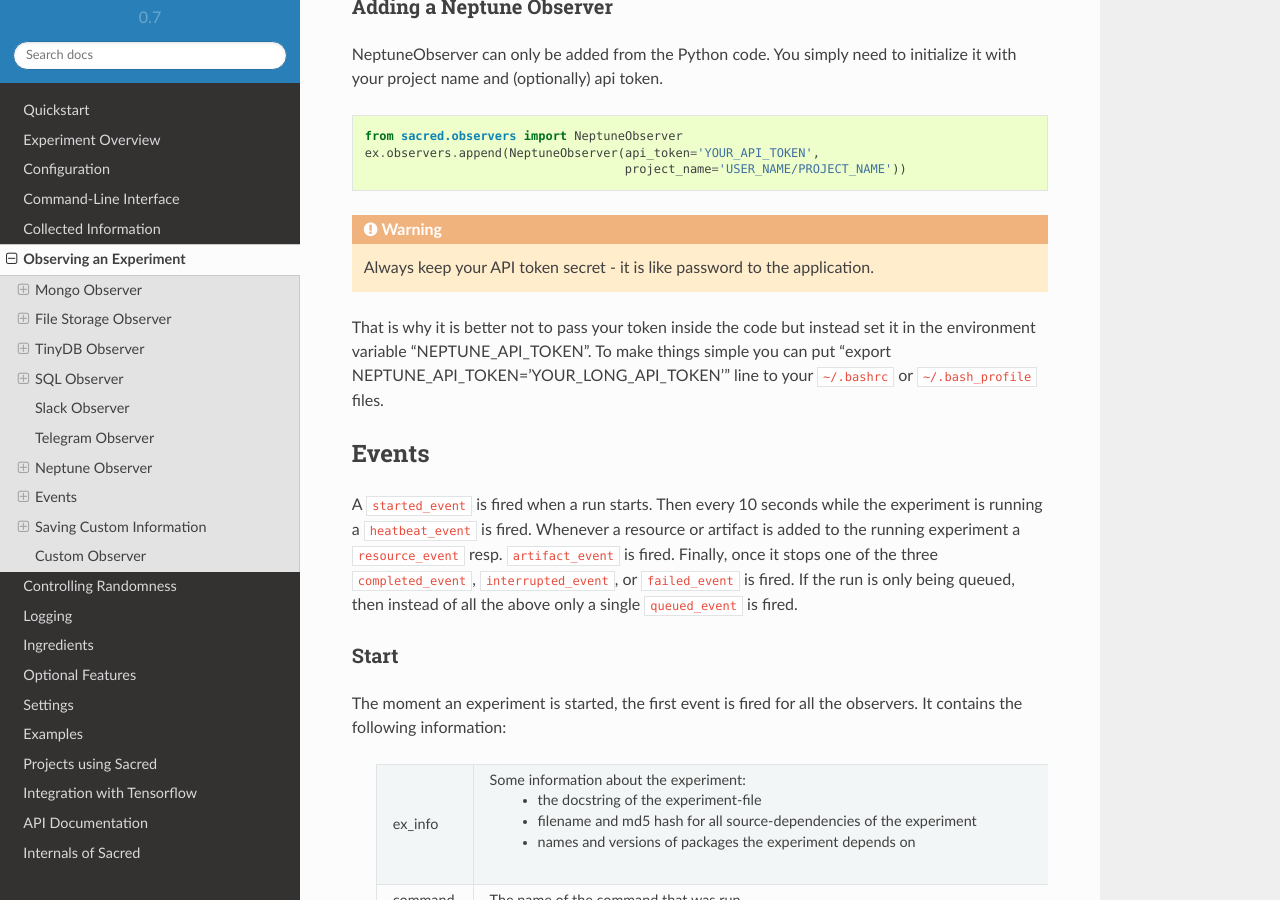
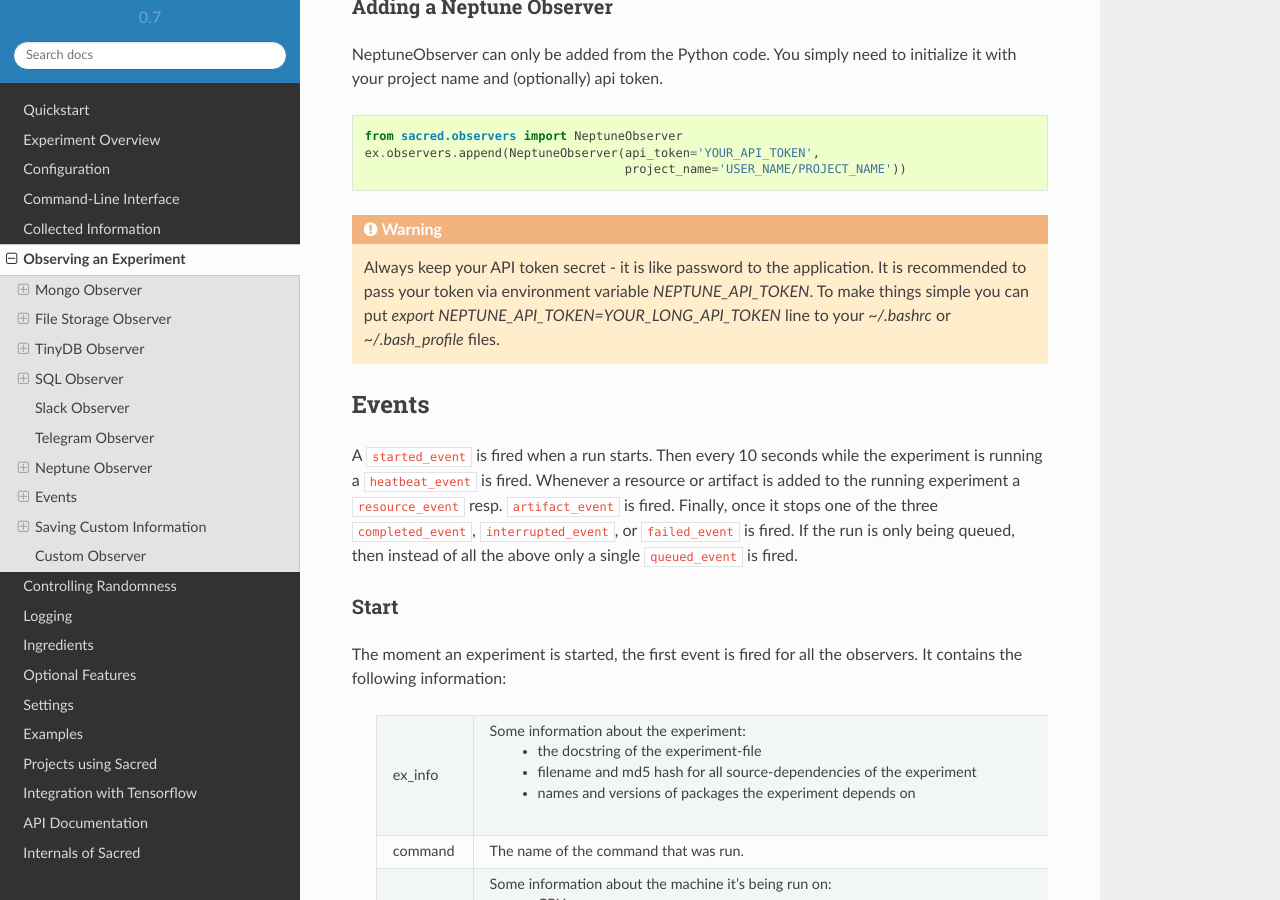
Before and after one commit to IDSIA/sacred, a Sphinx documentation site: the page built from docs/observers.rst, in a window 1280 px wide and 900 px high, scrolled down 14577 px. Built offline with Sphinx 7.4.7 and the Read the Docs theme 2.0.0, drawn with Linux system fonts in a browser that asks for light colours.

Commit message:
updated docs

```diff
--- a/docs/apidoc.rst
+++ b/docs/apidoc.rst
@@ -60,6 +60,10 @@ Observers
     :members:
     :undoc-members:
 
+.. autoclass:: sacred.observers.NeptuneObserver
+    :members:
+    :undoc-members:
+
 Host Info
 =========
 
--- a/docs/observers.rst
+++ b/docs/observers.rst
@@ -712,10 +712,12 @@ You simply need to initialize it with your project name and (optionally) api tok
     ex.observers.append(NeptuneObserver(api_token='YOUR_API_TOKEN',
                                         project_name='USER_NAME/PROJECT_NAME'))
 
-.. warning:: Always keep your API token secret - it is like password to the application.
-That is why it is better not to pass your token inside the code but instead
-set it in the environment variable "NEPTUNE_API_TOKEN". To make things simple you can put
-"export NEPTUNE_API_TOKEN='YOUR_LONG_API_TOKEN'" line to your ``~/.bashrc`` or ``~/.bash_profile`` files.
+.. warning::
+
+    Always keep your API token secret - it is like password to the application.
+    It is recommended to pass your token via environment variable `NEPTUNE_API_TOKEN`.
+    To make things simple you can put `export NEPTUNE_API_TOKEN=YOUR_LONG_API_TOKEN`
+    line to your `~/.bashrc` or `~/.bash_profile` files.
 
 Events
 ======
```
